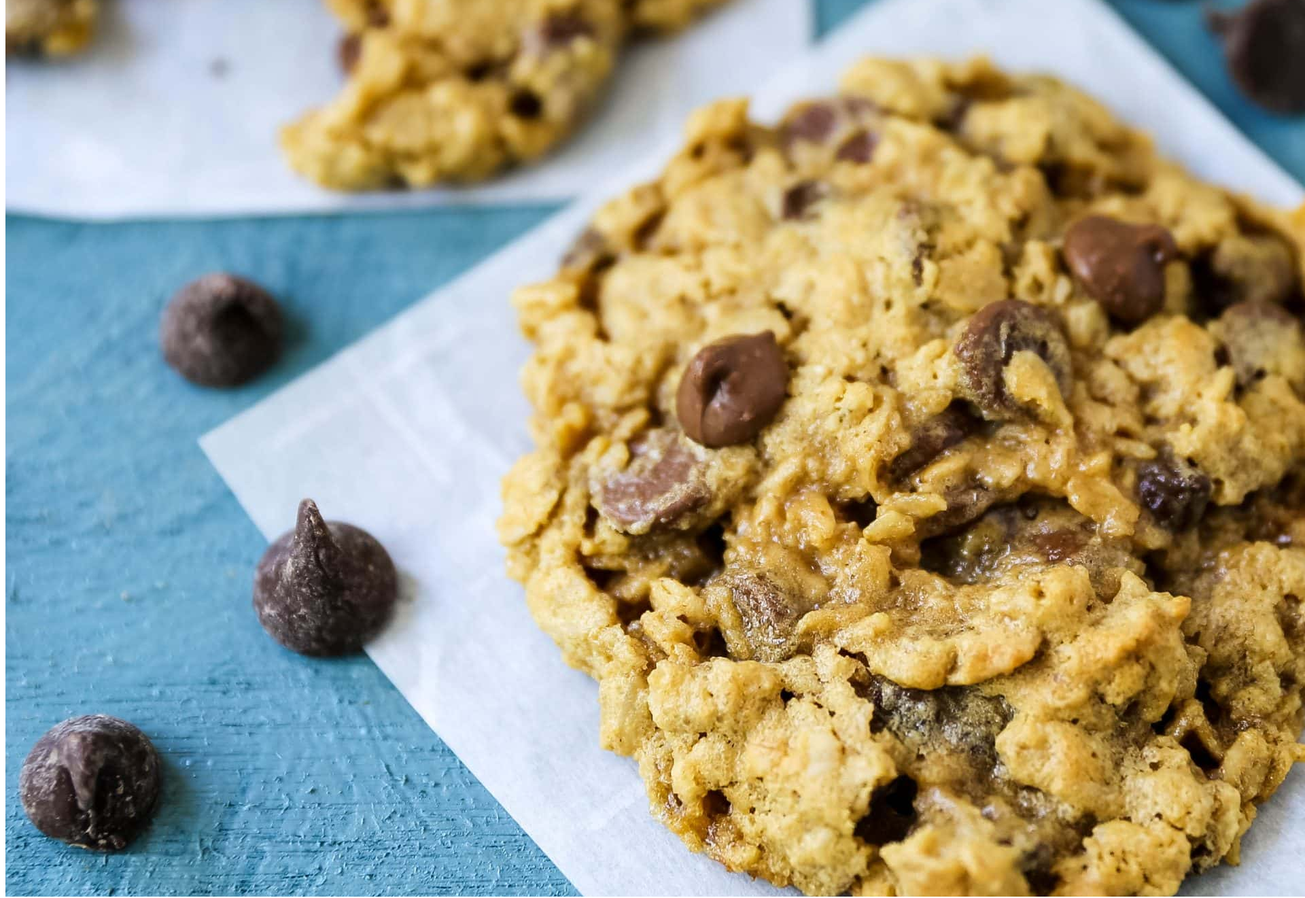
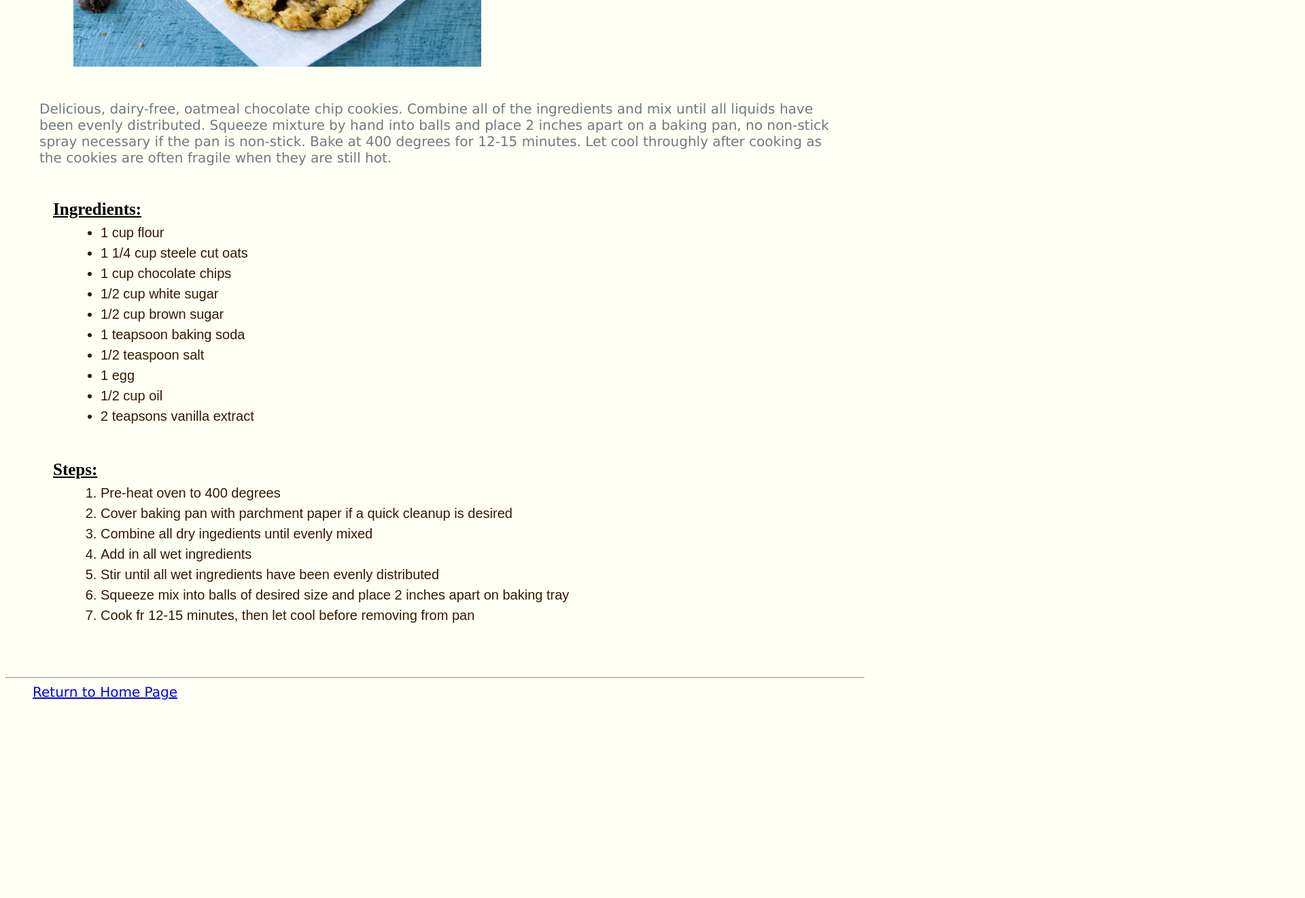
Before and after one commit to CisnePHX/odin-recipes, a plain HTML site: page recipes/oatmeal-chochip-cookies.html in a window 1280 px wide. Shown: the part 460-1781 px from the top of the page at 68% size, 1920 px wide, since content can reach past the window. After the commit the page ends 1520 px from the top, so only its background shows below. Drawn offline with Linux system fonts and the light colour scheme.

Commit message:
Add CSS and style to pages

```diff
--- a/recipes/oatmeal-chochip-cookies.html
+++ b/recipes/oatmeal-chochip-cookies.html
@@ -2,17 +2,18 @@
 <html lang="en">
 <head>
     <meta charset="UTF-8">
+    <link rel="stylesheet" href="style.css">
     <title>Oatmeal Chocolate Chip Cookie Recipe</title>
 </head>
 <body>
     <h1>Oatmeal Chocolate Chip Cookie Recipe</h1>
-    <img src="../images/Oatmeal-Chocochip-Cookie.jpeg" alt="Photo of Oatmeal Chocolate Chip Cookies">
+        <img src="../images/Oatmeal-Chocochip-Cookie.jpeg" alt="Photo of Oatmeal Chocolate Chip Cookies" width="600" height = "400">
     <p>Delicious, dairy-free, oatmeal chocolate chip cookies. Combine all of the ingredients and mix until all liquids have been
         evenly distributed. Squeeze mixture by hand into balls and place 2 inches apart on a baking pan, no non-stick spray
         necessary if the pan is non-stick. Bake at 400 degrees for 12-15 minutes. Let cool throughly after cooking
         as the cookies are often fragile when they are still hot.
     </p>
-    <h4>Ingredients:</h4>
+    <h3>Ingredients:</h3>
     <ul>
         <li>1 cup flour</li>
         <li>1 1/4 cup steele cut oats</li>
@@ -25,7 +26,7 @@
         <li>1/2 cup oil</li>
         <li>2 teapsons vanilla extract</li>
     </ul>
-    <h4>Steps:</h4>
+    <h3>Steps:</h3>
     <ol>
         <li>Pre-heat oven to 400 degrees</li>
         <li>Cover baking pan with parchment paper if a quick cleanup is desired</li>
@@ -36,7 +37,9 @@
         <li>Cook fr 12-15 minutes, then let cool before removing from pan</li>
     </ol>
     <br>
-    <a href="../index.html">Return to Home Page</a>
-
+    <hr>
+    <div class="buffer">
+        <a href="../index.html">Return to Home Page</a>
+    </div>
 </body>
 </html>
--- /dev/null
+++ b/recipes/style.css
@@ -0,0 +1,51 @@
+body {
+    background-color: #FFFFF4;
+}
+
+h1 {
+    color: black;
+    font-size: 50px;
+    font-family:Lucida Sans;
+    padding: 30px;
+    margin: 20px;
+}
+
+p {
+    font-family: verdana;
+    font-size: 20px;
+    color: #6F7B7E;
+    padding: 10px;
+    margin: 40px;
+}
+
+img {
+    display: block;
+    margin-left: 100px;
+}
+
+h3 {
+    color: black;
+    margin: 70px;
+    font-size: 25px;
+    text-decoration: underline;
+    margin-top: 1px;
+    margin-bottom: 1px;
+}
+
+ol, ul {
+    font-family: arial;
+    color: #331a00;
+    font-size: 20px;
+    margin: 100px;
+    line-height: 1.5em;
+    margin-top: 5px;
+    margin-bottom: 50px;
+}
+
+.buffer {
+    margin: 40px;
+    font-size: 20px;
+    font-family: verdana;
+    margin-top: 5px;
+    margin-bottom: 30px;
+}
```
Also changed, not shown: index.html (+1 -0 lines), recipes/easy-green-beans.html (+5 -2 lines), recipes/mixed-berry-smoothie.html (+5 -2 lines).
